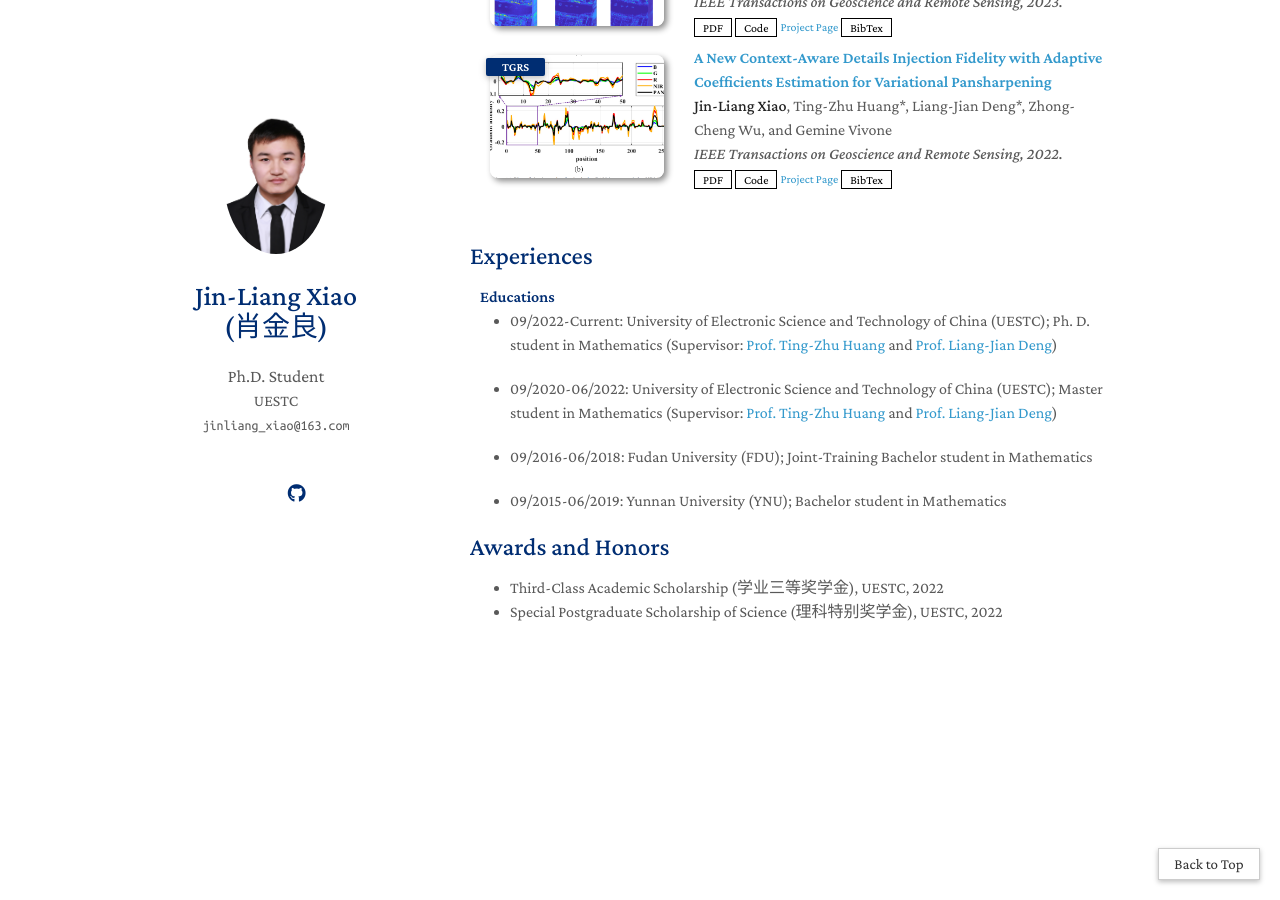
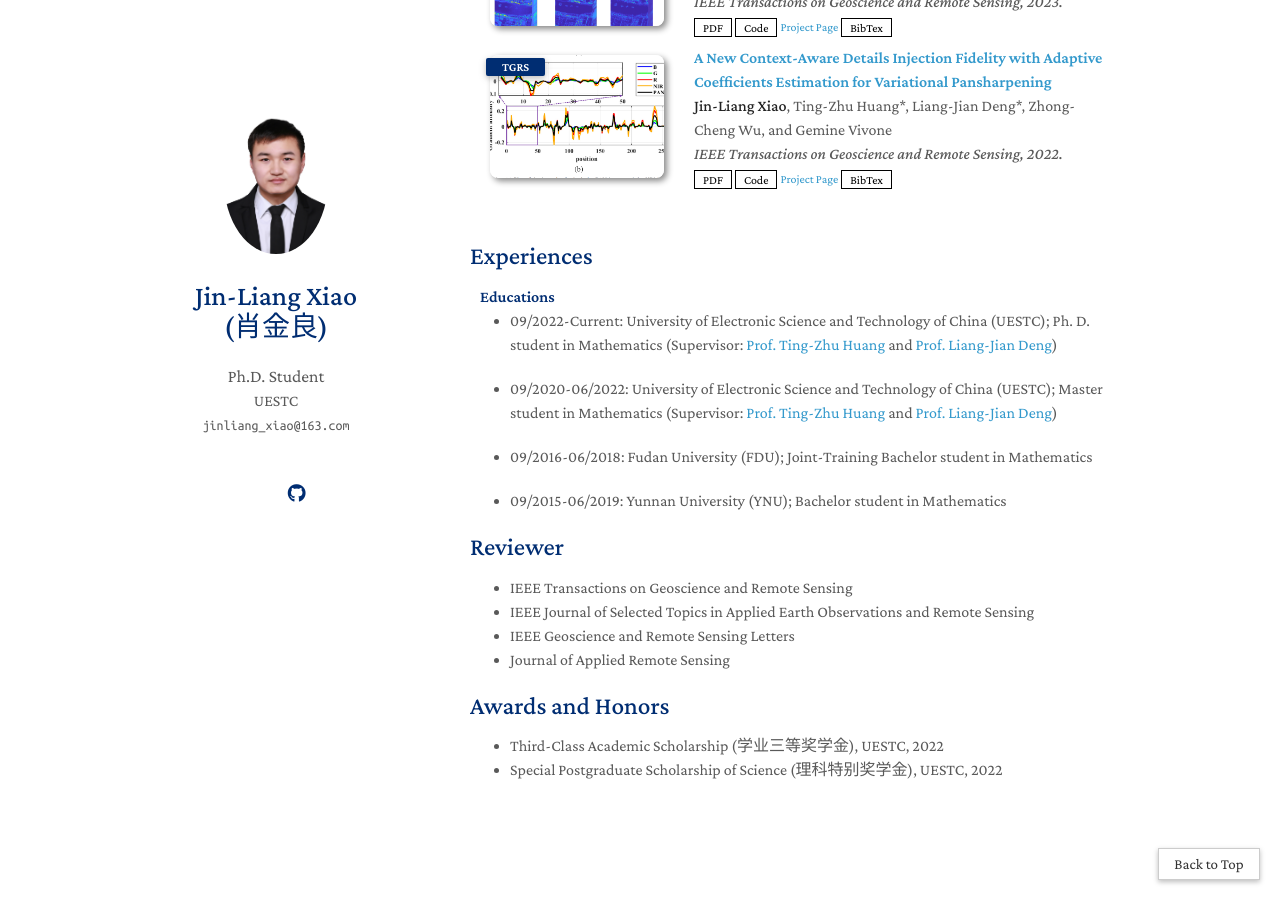
Before and after one commit to Jin-liangXiao/Jin-liangXiao.github.io, a Jekyll site: the page built from index.md, in a window 1280 px wide and 900 px high, scrolled down 579 px. Built offline with Jekyll 4.4.1, drawn with Linux system fonts in a browser that asks for light colours; nearby versions of some CDN libraries; a style sheet for code colours, icons or effects is not loaded; our own code applies the rules of GitHub Pages for plain Markdown files.

Commit message:
Update services.md

```diff
--- a/_includes/services.md
+++ b/_includes/services.md
@@ -18,7 +18,15 @@
   </li>
 </ul>
 
+## Reviewer
 
+
+<ul>
+  <li>IEEE Transactions on Geoscience and Remote Sensing</li>
+  <li>IEEE Journal of Selected Topics in Applied Earth Observations and Remote Sensing</li>
+  <li>IEEE Geoscience and Remote Sensing Letters</li>
+  <li>Journal of Applied Remote Sensing</li>
+</ul>
 
 
 ## Awards and Honors
```
